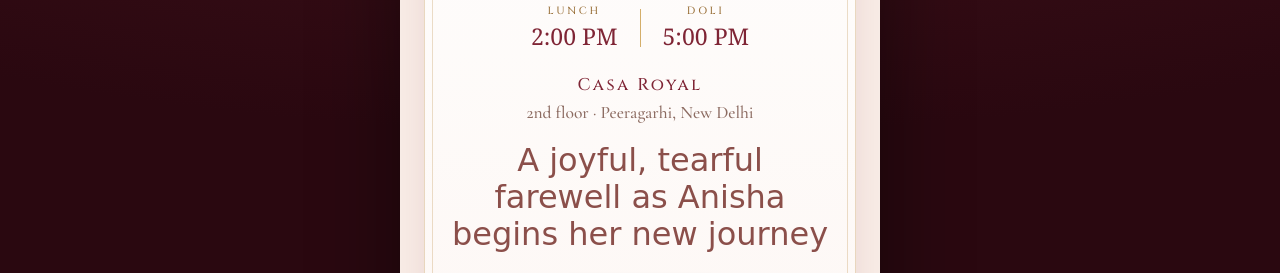
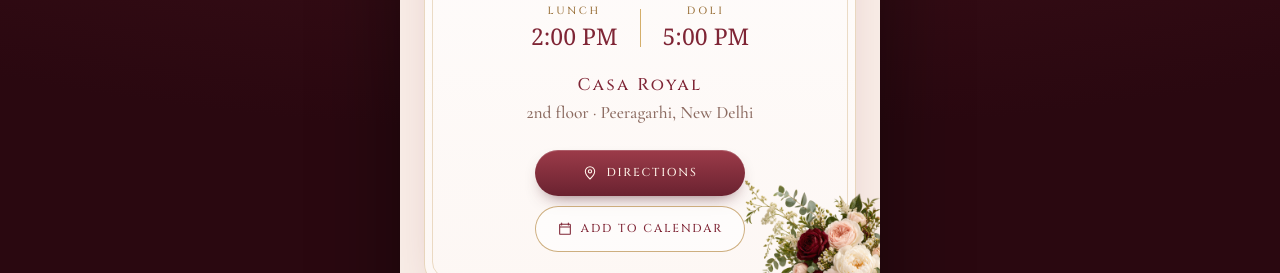
Before and after one commit to anishafoundherjeet/anisha-wedding, a website: page index.html in a window 1280 px wide. Shown: the part 3705-3978 px from the top of the page. Drawn offline with nearby package versions, Linux system fonts and the light colour scheme; a web font is replaced by a local one.

Commit message:
Minor fix

```diff
--- a/index.html
+++ b/index.html
@@ -399,7 +399,6 @@
       </div>
       <p class="card__venue">Casa Royal</p>
       <p class="card__addr">2nd floor · Peeragarhi, New Delhi</p>
-      <p class="card__line">A joyful, tearful farewell as Anisha begins her new journey</p>
       <div class="card__actions">
         <a class="btn" href="https://www.google.com/maps/dir/?api=1&amp;destination=28.6812163%2C77.0842792">
           <svg viewBox="0 0 24 24" aria-hidden="true"><path d="M12 21s-7-6.2-7-11.5A7 7 0 0 1 19 9.5C19 14.8 12 21 12 21z"/><circle cx="12" cy="9.5" r="2.5"/></svg>
```
